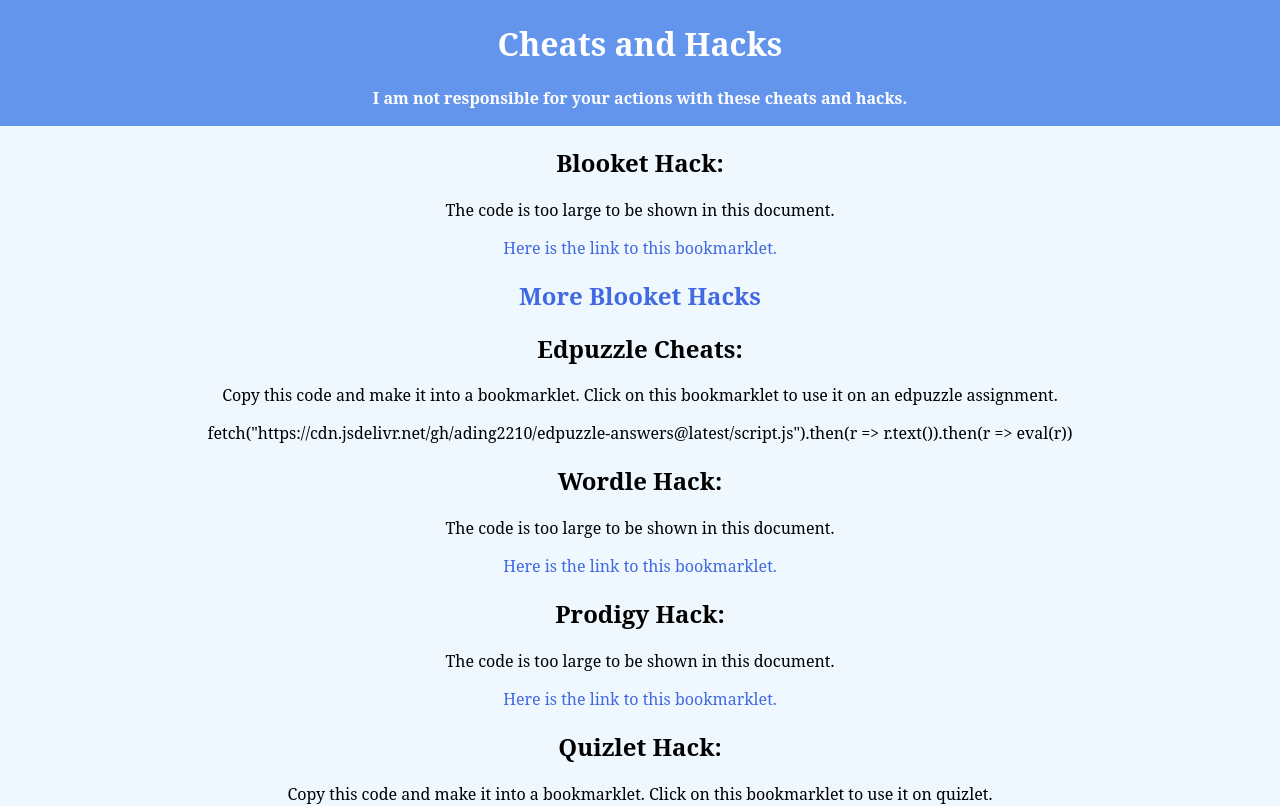
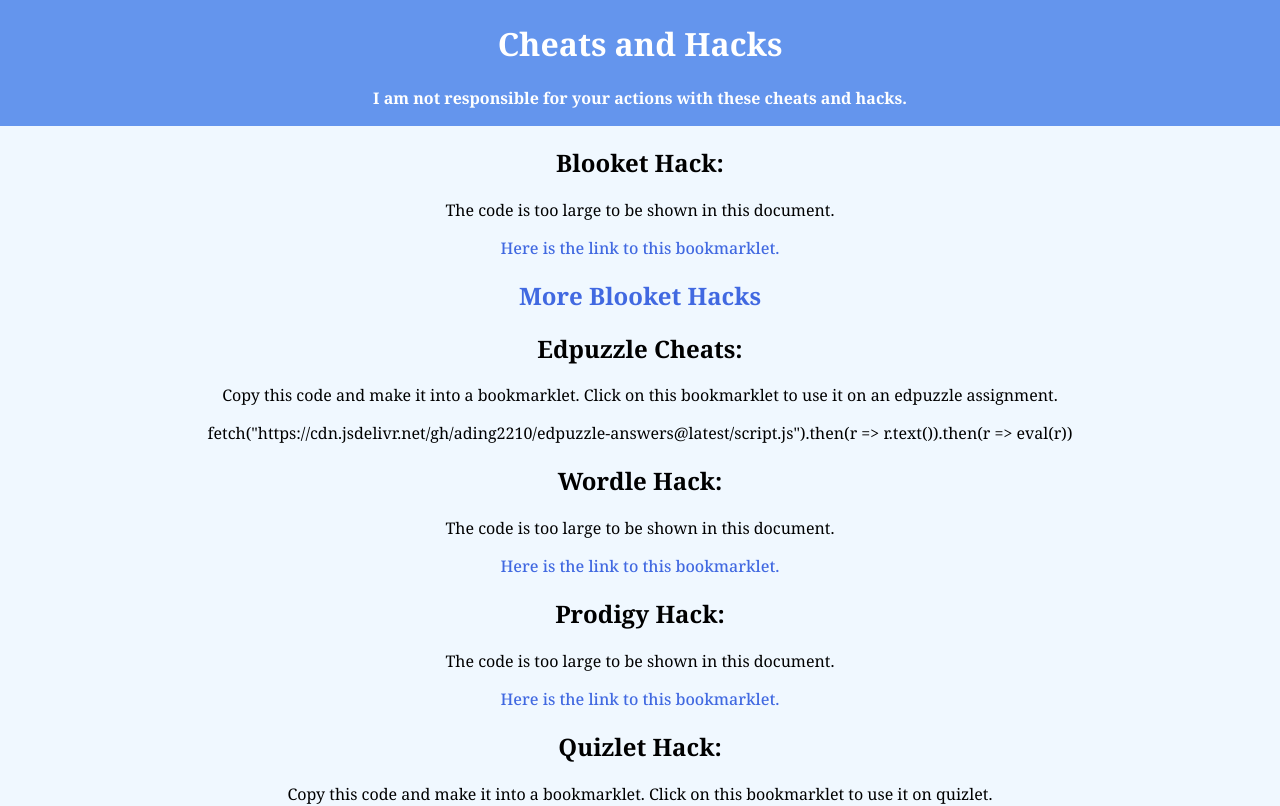
Before and after one commit to xlluminate/Illuminate, a plain HTML site: page cheats/index.html in a window 1280 px wide. Shown: the top 806 px of the page. Drawn offline with Linux system fonts and the light colour scheme.

Commit message:
Update index.html

```diff
--- a/cheats/index.html
+++ b/cheats/index.html
@@ -2,6 +2,9 @@
 <html>
     <head>
         <meta charset="utf-8" />
+        <link rel="preconnect" href="https://fonts.googleapis.com">
+        <link rel="preconnect" href="https://fonts.gstatic.com" crossorigin>
+        <link href="https://fonts.googleapis.com/css2?family=Noto+Serif:ital,wght@0,100..900;1,100..900&display=swap" rel="stylesheet">
         <link rel="stylesheet" href="../css/index.css" />
         <title>Untitled</title>
     </head>
```
